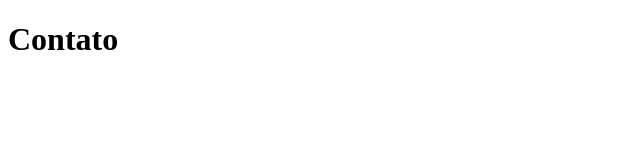
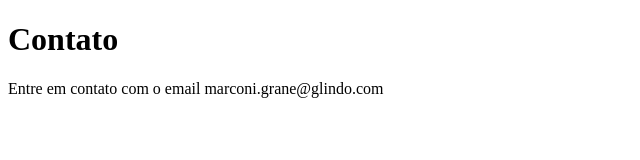
Before and after one commit to GraneGranada/cadastro-teste, a plain HTML site: page contato.html in a window 1280 px wide. Shown: the whole page, without its empty margins (0-640 px from the left). Drawn offline with Linux system fonts and the light colour scheme.

Commit message:
adicionando email de contato

```diff
--- a/contato.html
+++ b/contato.html
@@ -8,6 +8,7 @@
 </head>
 <body>
     <h1>Contato</h1>
+    <p>Entre em contato com o email marconi.grane@glindo.com</p>
 
 </body>
 </html>
```
